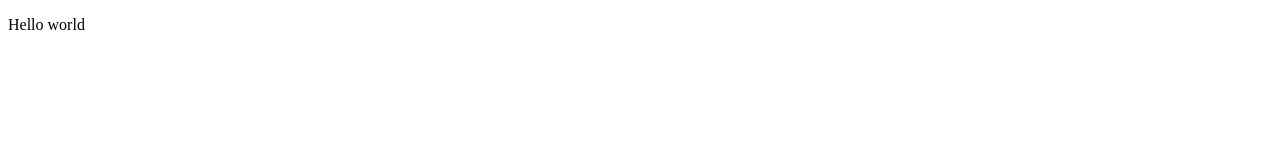
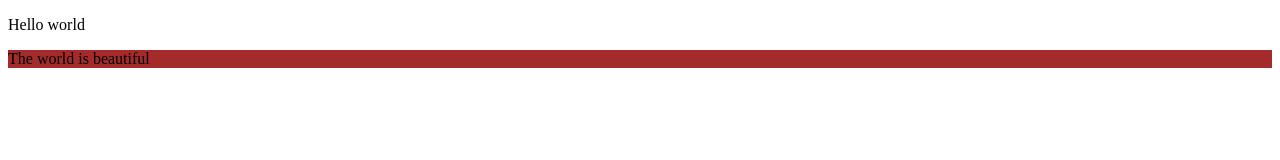
Before and after one commit to Abdul1432444/test-Rapo, a plain HTML site: page index.html in a window 1280 px wide. Drawn offline with Linux system fonts and the light colour scheme.

Commit message:
paraghrap done

```diff
--- a/index.html
+++ b/index.html
@@ -12,5 +12,6 @@
   </head>
   <body>
     <p>Hello world</p>
+    <p style="background-color: brown">The world is beautiful</p>
   </body>
 </html>
```
